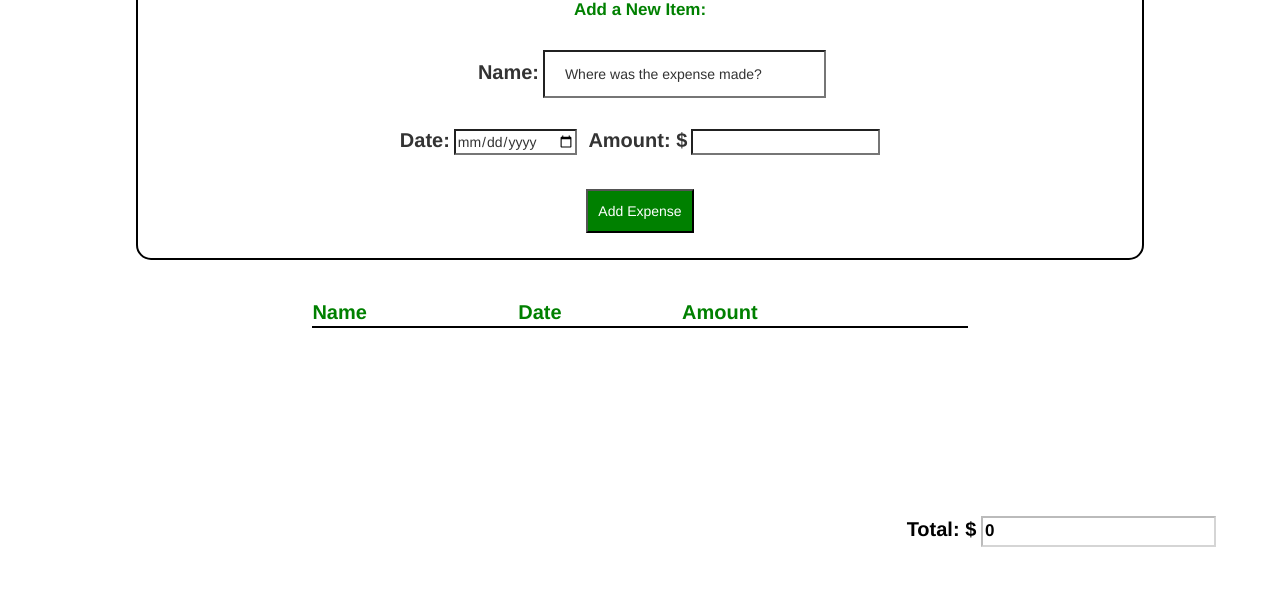
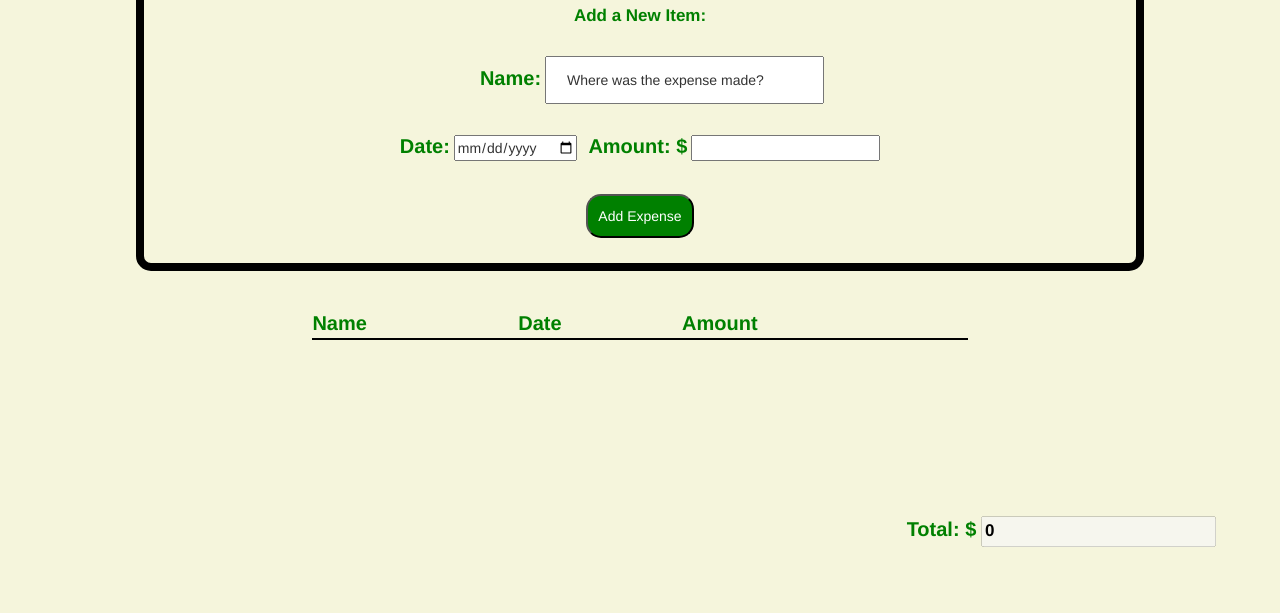
Before and after one commit to JoseAmarante17/ExpenseTracker, a plain HTML site: page index.html in a window 1280 px wide. Shown: the part 187-800 px from the top of the page. Drawn offline with nearby package versions, Linux system fonts and the light colour scheme.

Commit message:
Update style.css

```diff
--- a/style.css
+++ b/style.css
@@ -1,9 +1,7 @@
-*{
-    background-color:white;
-}
+
 .border{
     border-radius: 15px;
-    border: 2px solid black ;
+    border: 8px solid black ;
     padding: 2%;
     margin-top: 5%;
     margin-left: 10%;
@@ -55,8 +53,21 @@ button{
     font-weight: bold;
     background-color: green!important;
     padding: 10px;
+    border-radius:15px;
+    transition:200ms;
 
+}
+button:hover{
+  transform:scale(1.25);
+  transition:200ms;
+}
 
+.button{
+  width:auto;
+}
+label{
+  color:green;
+  font-weight:bold;
 }
 .nameinput input[type=text] {
     width: 44.25%;
@@ -66,7 +77,11 @@ button{
   }
   main{
       padding: 10px;
+
   }
+body{
+  background-color:#f5f5dc!important;
+}
 
 #mytable{
   width: 52%;
```
